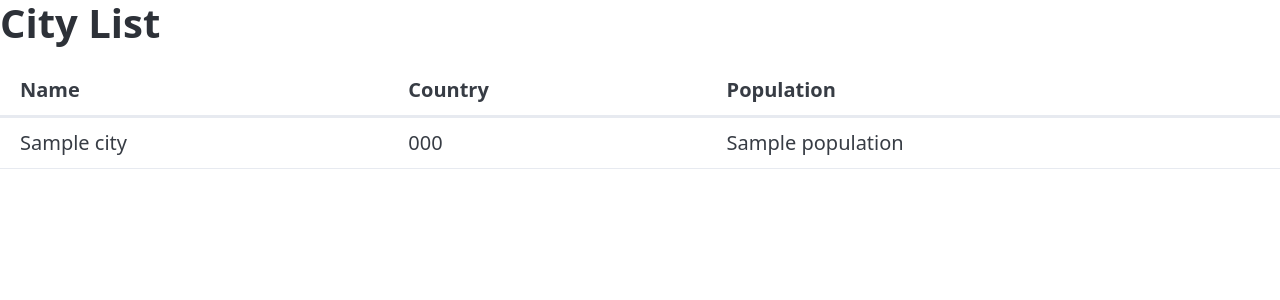
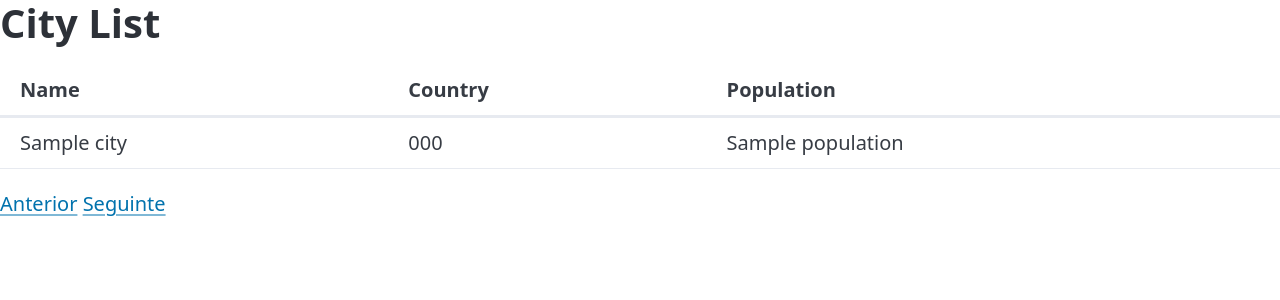
Before and after one commit to eXclus1on/laravel-main, a Laravel app: template l3-controllers/resources/views/paginatedCities.blade.php in a window 1280 px wide. Shown: the top 300 px of the page. Run offline with Laravel 12, Linux system fonts and the light colour scheme; the template is opened without the code that fills it: most values are stand-ins (such as "Sample title", 1, 10 or a date in 2020); some libraries are stand-ins or nearby versions.

Commit message:
"Pass page number to paginatedCities view and add previous/next page links"
This commit updates the CityController's getCities method to pass the current page number to the paginatedCities view, and adds previous/next page links to the view. The page number is used to calculate the offset for the database query, and the links allow the user to navigate between pages of results.

```diff
--- a/l3-controllers/app/Http/Controllers/CityController.php
+++ b/l3-controllers/app/Http/Controllers/CityController.php
@@ -12,12 +12,12 @@ class CityController extends Controller
     $page = isset($_GET["page"])?$_GET["page"]:1;
     $offset = 20 *$page-20;
 
-    $params = isset ($_GET['page']) ? $_GET['page'] : 1;
     $params = [$offset];
 
     $cities =  DB::select('SELECT * FROM city LIMIT 20 OFFSET ?', $params);
     $data = [
-        'cities' =>  $cities
+        'cities' =>  $cities,
+        'page' => $page
     ];
     return view( "paginatedCities", $data );
    }
--- a/l3-controllers/resources/views/paginatedCities.blade.php
+++ b/l3-controllers/resources/views/paginatedCities.blade.php
@@ -28,6 +28,8 @@
             @endforeach
         </tbody>
     </table>
+    <a href="?page={{ $page - 1 }} ">Anterior</a>
+    <a href="?page={{ $page + 1 }} ">Seguinte</a>
 </body>
 
 </html>
```
